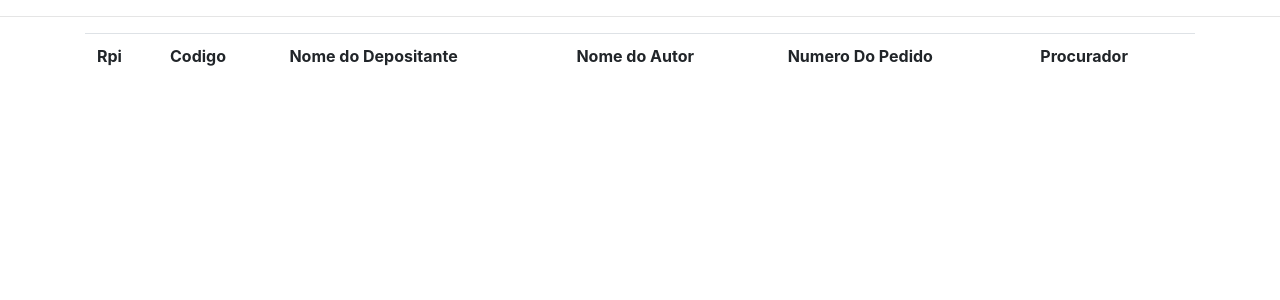
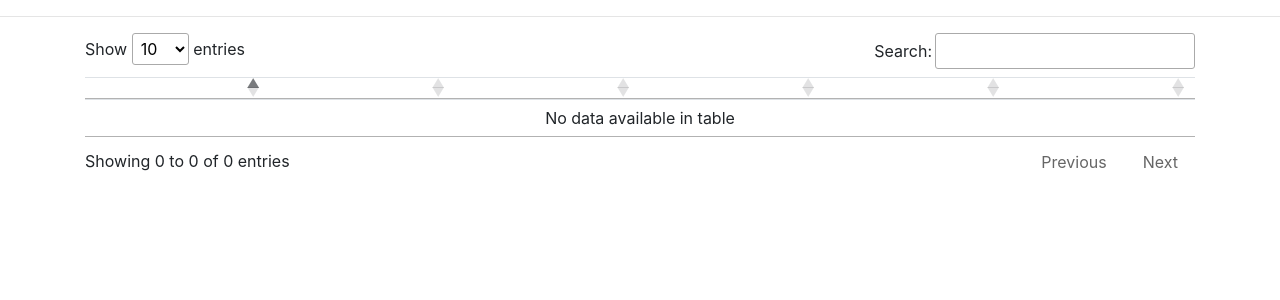
Before and after one commit to Flaks009/flask_test_app, a Flask app: template app/templates/desenho.html in a window 1280 px wide. Shown: the part 56-356 px from the top of the page. Run offline with Flask 2, Linux system fonts and the light colour scheme; the template is opened without the code that fills it: most values are stand-ins (such as "Sample title", 1, 10 or a date in 2020); lists and menus that the app fills with data are empty; some libraries are stand-ins or nearby versions.

Commit message:
datatables

```diff
--- a/app/templates/desenho.html
+++ b/app/templates/desenho.html
@@ -23,8 +23,8 @@
             {data: data.codigo},
             {data: data.nome_do_depositante},
             {data: data.nome_do_autor},
-            {data: numero_do_pedido},
-            {data: nome_do_procurador}
+            {data: data.numero_do_pedido},
+            {data: data.nome_do_procurador}
         ]
     });
 </script>
```
